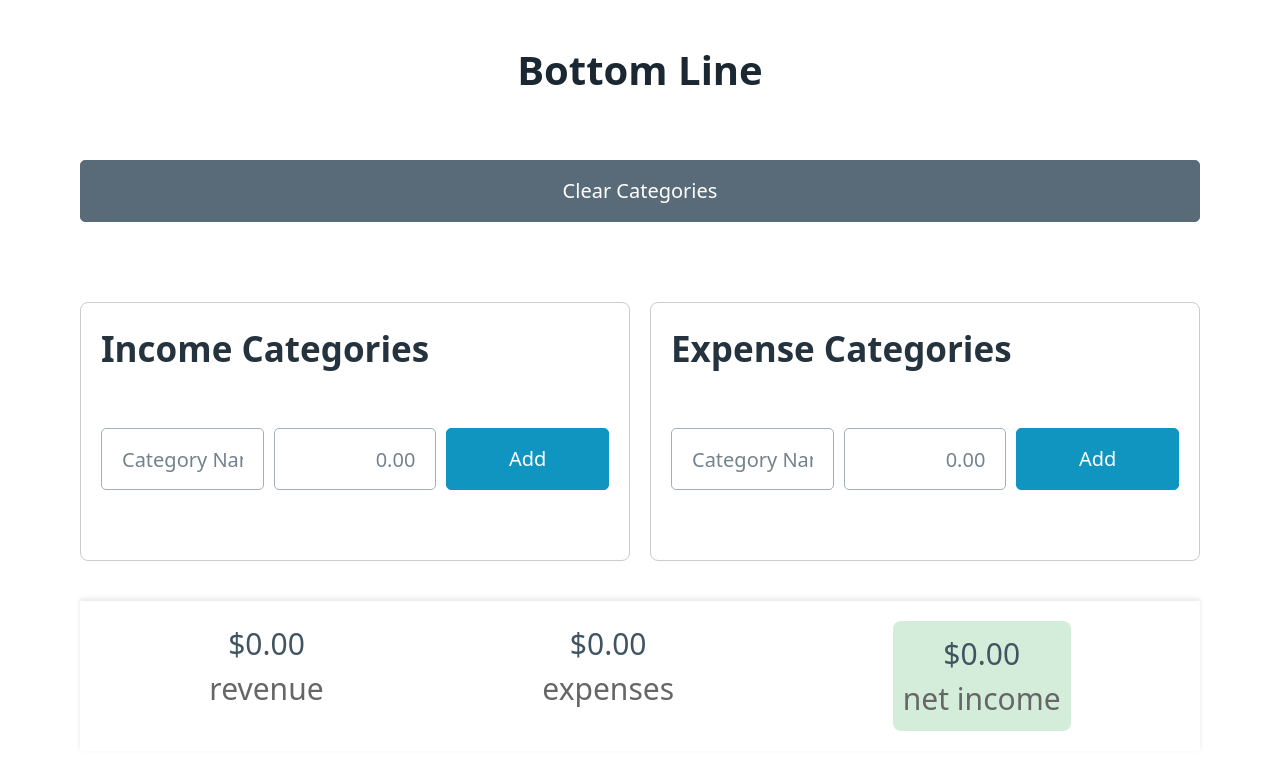
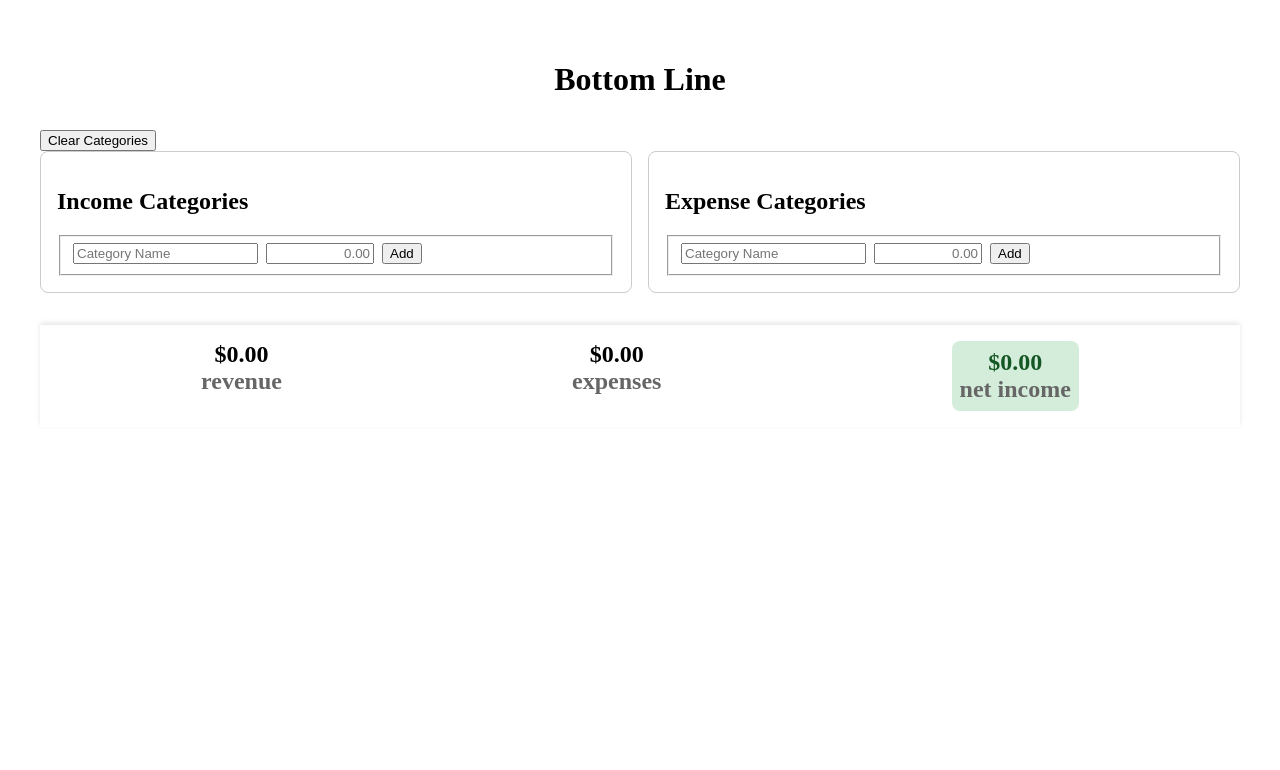
Before and after one commit to cdslipp/bottom-line, a SvelteKit app: page / in a window 1280 px wide. Shown: the top 770 px of the page. Built offline with nearby package versions, Linux system fonts and the light colour scheme.

Commit message:
Switcing to svelte 5

```diff
--- a/src/lib/CurrencyInput.svelte
+++ b/src/lib/CurrencyInput.svelte
@@ -1,5 +1,5 @@
 <script>
-	export let value = 0;
+	let { value = $bindable('') } = $props();
 
 	const formatValue = (val) => {
 		let numericValue = String(val).replace(/\D/g, '');
@@ -10,7 +10,9 @@
 		return numericValue;
 	};
 
-	$: value = formatValue(value);
+	$effect(() => {
+		value = formatValue(value);
+	});
 
 	const handleInput = (e) => {
 		value = e.target.value;
--- a/src/routes/+page.svelte
+++ b/src/routes/+page.svelte
@@ -1,22 +1,21 @@
 <script>
-	import { writable, derived } from 'svelte/store';
 	import CurrencyInput from '$lib/CurrencyInput.svelte';
 
-	// Categories for income and expenses
-	let incomeCategories = writable([]);
-	let expenseCategories = writable([]);
+	// Income and Expense Categories
+	let incomeCategories = $state([]);
+	let expenseCategories = $state([]);
 
-	let newIncomeCategory = '';
-	let newIncomeAmount = '';
-	let newExpenseCategory = '';
-	let newExpenseAmount = '';
+	let newIncomeCategory = $state('');
+	let newIncomeAmount = $state('');
+	let newExpenseCategory = $state('');
+	let newExpenseAmount = $state('');
 
 	const addIncomeCategory = () => {
 		if (newIncomeCategory.trim()) {
-			incomeCategories.update((categories) => [
-				...categories,
+			incomeCategories = [
+				...incomeCategories,
 				{ name: newIncomeCategory, budgetedAmount: parseFloat(newIncomeAmount) || 0 }
-			]);
+			];
 			newIncomeCategory = '';
 			newIncomeAmount = '';
 		}
@@ -24,40 +23,39 @@
 
 	const addExpenseCategory = () => {
 		if (newExpenseCategory.trim()) {
-			expenseCategories.update((categories) => [
-				...categories,
+			expenseCategories = [
+				...expenseCategories,
 				{ name: newExpenseCategory, budgetedAmount: parseFloat(newExpenseAmount) || 0 }
-			]);
+			];
 			newExpenseCategory = '';
 			newExpenseAmount = '';
 		}
 	};
 
 	const updateCategoryAmount = (category, type, amount) => {
-		const updateFn = type === 'income' ? incomeCategories : expenseCategories;
-		updateFn.update((categories) =>
-			categories.map((cat) =>
+		if (type === 'income') {
+			incomeCategories = incomeCategories.map((cat) =>
 				cat === category ? { ...cat, budgetedAmount: parseFloat(amount) || 0 } : cat
-			)
-		);
+			);
+		} else {
+			expenseCategories = expenseCategories.map((cat) =>
+				cat === category ? { ...cat, budgetedAmount: parseFloat(amount) || 0 } : cat
+			);
+		}
 	};
 
 	const clearCategories = () => {
-		incomeCategories.set([]);
-		expenseCategories.set([]);
+		incomeCategories = [];
+		expenseCategories = [];
 	};
 
-	const totalIncome = derived(incomeCategories, ($incomeCategories) =>
-		$incomeCategories.reduce((sum, cat) => sum + cat.budgetedAmount, 0).toFixed(2)
+	const totalIncome = $derived(
+		incomeCategories.reduce((sum, cat) => sum + cat.budgetedAmount, 0).toFixed(2)
 	);
-
-	const totalExpenses = derived(expenseCategories, ($expenseCategories) =>
-		$expenseCategories.reduce((sum, cat) => sum + cat.budgetedAmount, 0).toFixed(2)
+	const totalExpenses = $derived(
+		expenseCategories.reduce((sum, cat) => sum + cat.budgetedAmount, 0).toFixed(2)
 	);
-
-	const netIncome = derived([totalIncome, totalExpenses], ([$totalIncome, $totalExpenses]) =>
-		($totalIncome - $totalExpenses).toFixed(2)
-	);
+	const netIncome = $derived((parseFloat(totalIncome) - parseFloat(totalExpenses)).toFixed(2));
 </script>
 
 <main class="budget-container">
@@ -73,7 +71,7 @@
 		<div class="column">
 			<h2>Income Categories</h2>
 			<div>
-				{#each $incomeCategories as category}
+				{#each incomeCategories as category}
 					<div class="category-item">
 						<span>{category.name}</span>
 						<CurrencyInput
@@ -97,7 +95,7 @@
 		<div class="column">
 			<h2>Expense Categories</h2>
 			<div>
-				{#each $expenseCategories as category}
+				{#each expenseCategories as category}
 					<div class="category-item">
 						<span>{category.name}</span>
 						<CurrencyInput
@@ -121,27 +119,25 @@
 
 	<section class="bottom-line">
 		<div class="section">
-			<p>${$totalIncome}</p>
+			<p>${totalIncome}</p>
 			<p class="label">revenue</p>
 		</div>
 		<div class="section">
-			<p>${$totalExpenses}</p>
+			<p>${totalExpenses}</p>
 			<p class="label">expenses</p>
 		</div>
 		<div
 			class="section net-income"
-			class:positive={$netIncome >= 0}
-			class:negative={$netIncome < 0}
+			class:positive={parseFloat(netIncome) >= 0}
+			class:negative={parseFloat(netIncome) < 0}
 		>
-			<p>${$netIncome}</p>
+			<p>${netIncome}</p>
 			<p class="label">net income</p>
 		</div>
 	</section>
 </main>
 
 <style>
-	@import 'https://unpkg.com/@picocss/pico@1.*/css/pico.min.css';
-
 	.budget-container {
 		max-width: 1200px;
 		margin: auto;
```
